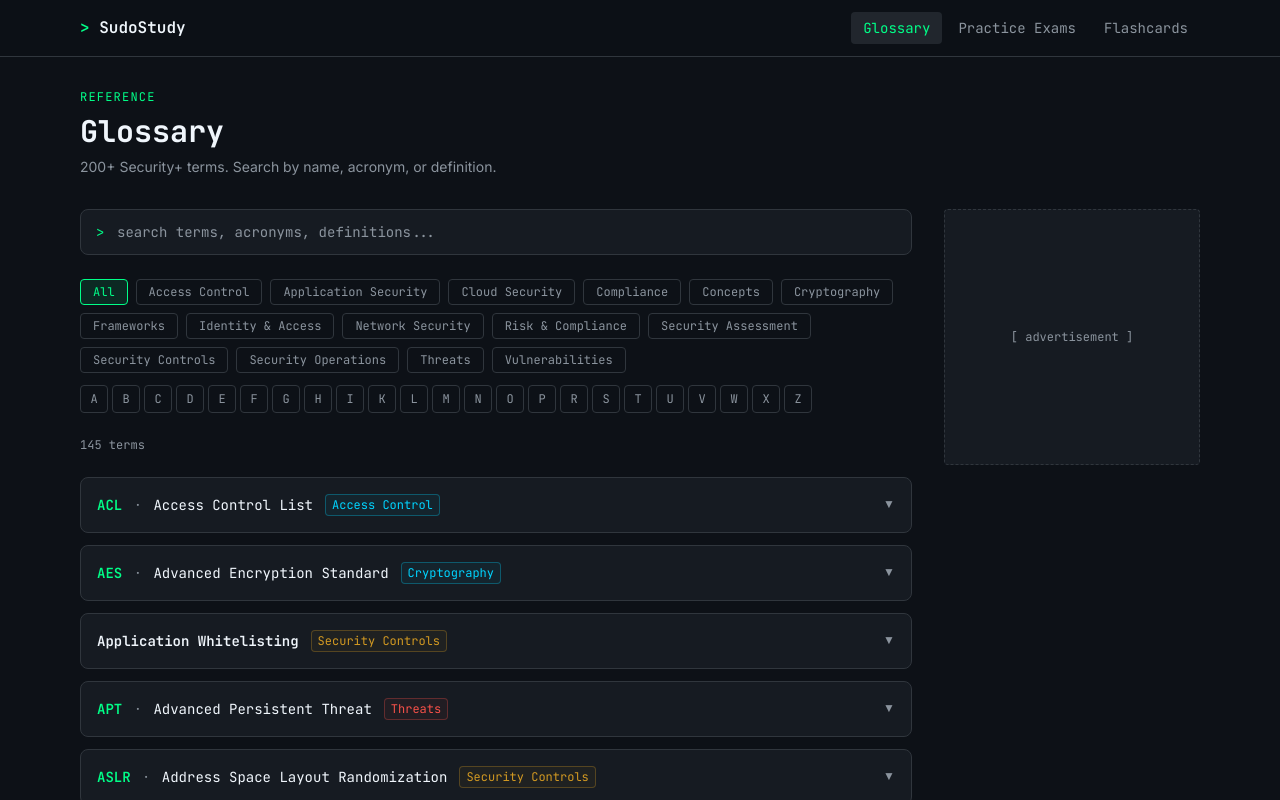
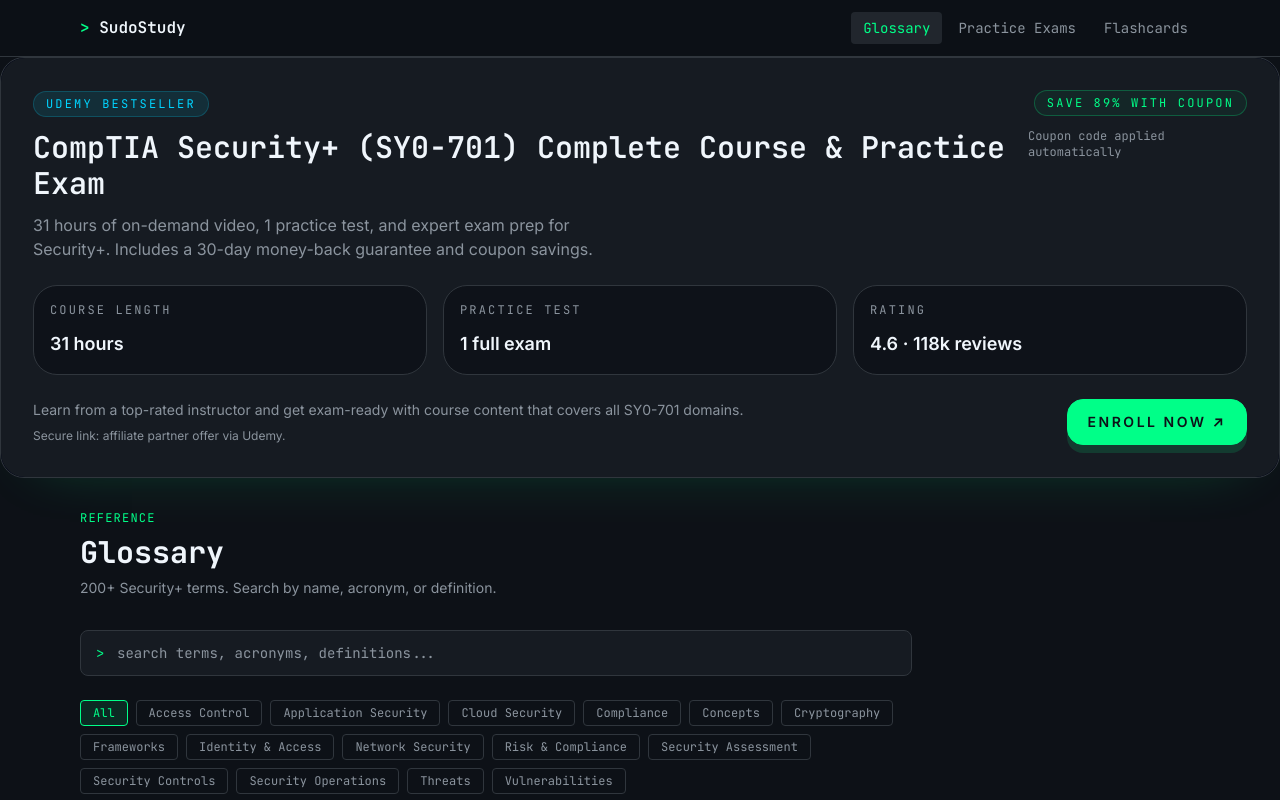
Before and after one commit to terrytelford/sudostudy, a Next.js app in the folder app/: page /glossary in a window 1280 px wide. Shown: the top 800 px of the page. Built offline with nearby package versions, Linux system fonts and the light colour scheme; no server answers.

Commit message:
Add top global Udemy affiliate banner

```diff
--- /dev/null
+++ b/app/src/app/head.tsx
@@ -0,0 +1,16 @@
+const ADSENSE_CLIENT = process.env.NEXT_PUBLIC_GOOGLE_ADSENSE_CLIENT_ID ?? ''
+
+export default function Head() {
+  return (
+    <>
+      <meta name="impact-site-verification" value="54b14d4a-df41-41fa-9092-de8a1d823b31" />
+      {ADSENSE_CLIENT ? (
+        <script
+          async
+          src={`https://pagead2.googlesyndication.com/pagead/js/adsbygoogle.js?client=${ADSENSE_CLIENT}`}
+          crossOrigin="anonymous"
+        />
+      ) : null}
+    </>
+  )
+}
--- a/app/src/app/layout.tsx
+++ b/app/src/app/layout.tsx
@@ -3,6 +3,7 @@
 import './globals.css'
 import Navbar from '@/components/layout/Navbar'
 import Footer from '@/components/layout/Footer'
+import AffiliateTopBanner from '@/components/ads/AffiliateTopBanner'
 
 const inter = Inter({
   subsets: ['latin'],
@@ -34,7 +35,6 @@
     description: 'Free CompTIA Security+ SY0-701 practice exams, interactive flashcards, and cybersecurity glossary.',
   },
   robots: { index: true, follow: true },
-  other: { 'impact-site-verification': '54b14d4a-df41-41fa-9092-de8a1d823b31' },
   manifest: '/manifest.json',
   themeColor: '#0d1117',
   icons: { icon: '/favicon.gif' },
@@ -45,6 +45,7 @@
     <html lang="en" className={`${inter.variable} ${jetbrainsMono.variable}`}>
       <body className="min-h-screen flex flex-col bg-bg-primary text-text-primary antialiased">
         <Navbar />
+        <AffiliateTopBanner />
         <main className="flex-1 max-w-6xl mx-auto w-full px-4 py-8">{children}</main>
         <Footer />
       </body>
--- /dev/null
+++ b/app/src/app/preview/affiliate-banner/page.tsx
@@ -0,0 +1,34 @@
+import AffiliateTopBanner from '@/components/ads/AffiliateTopBanner'
+
+export default function PreviewAffiliateBannerPage() {
+  return (
+    <main className="min-h-screen bg-bg-primary px-4 py-10 text-text-primary">
+      <div className="mx-auto flex max-w-6xl flex-col gap-8">
+        <div className="space-y-3">
+          <p className="font-mono text-xs uppercase tracking-[0.24em] text-accent-cyan">
+            Advertisement preview
+          </p>
+          <h1 className="font-mono text-4xl font-semibold text-text-primary">
+            Udemy Security+ Top Banner Preview
+          </h1>
+          <p className="max-w-2xl text-sm text-text-muted leading-relaxed">
+            This is a live preview of the responsive top-position affiliate banner for your site. Review the text, layout, and call to action before it is added to the production pages.
+          </p>
+        </div>
+
+        <div className="rounded-3xl border border-border bg-bg-secondary p-6">
+          <AffiliateTopBanner />
+        </div>
+
+        <div className="rounded-3xl border border-border bg-bg-secondary p-6 text-sm text-text-muted">
+          <p>
+            The banner is intentionally styled to match your dark terminal-inspired theme, with a clean responsive layout for desktop, tablet, and phone.
+          </p>
+          <p className="mt-3">
+            When you approve it, I can place this at the top of the homepage or on any other landing page you choose.
+          </p>
+        </div>
+      </div>
+    </main>
+  )
+}
--- a/app/src/components/ads/AdSlot.tsx
+++ b/app/src/components/ads/AdSlot.tsx
@@ -1,6 +1,14 @@
 'use client'
 
+import { useEffect } from 'react'
 import { cn } from '@/lib/utils'
+import { ADSENSE_CLIENT, ADSENSE_SLOTS } from '@/lib/ads'
+
+declare global {
+  interface Window {
+    adsbygoogle?: Array<Record<string, unknown>>
+  }
+}
 
 interface AdSlotProps {
   type: 'banner' | 'sidebar' | 'inline'
@@ -16,14 +24,27 @@
     inline:  'h-20 w-full',
   }
 
-  if (adClient && adSlot) {
+  const adClientId = adClient ?? ADSENSE_CLIENT
+  const adSlotId = adSlot ?? ADSENSE_SLOTS[type]
+
+  useEffect(() => {
+    if (adClientId && adSlotId && typeof window !== 'undefined') {
+      try {
+        ;(window.adsbygoogle = window.adsbygoogle || []).push({})
+      } catch (error) {
+        console.warn('Adsense initialization failed:', error)
+      }
+    }
+  }, [adClientId, adSlotId])
+
+  if (adClientId && adSlotId) {
     return (
       <div className={cn('overflow-hidden', sizes[type], className)}>
         <ins
           className="adsbygoogle"
           style={{ display: 'block' }}
-          data-ad-client={adClient}
-          data-ad-slot={adSlot}
+          data-ad-client={adClientId}
+          data-ad-slot={adSlotId}
           data-ad-format="auto"
           data-full-width-responsive="true"
         />
--- /dev/null
+++ b/app/src/components/ads/AffiliateTopBanner.tsx
@@ -0,0 +1,67 @@
+import Link from 'next/link'
+
+export default function AffiliateTopBanner() {
+  return (
+    <Link
+      href="https://trk.udemy.com/X4njJa"
+      target="_blank"
+      rel="noopener noreferrer"
+      className="group block overflow-hidden rounded-3xl border border-border bg-gradient-to-r from-slate-950 via-slate-900 to-slate-950 shadow-[0_16px_60px_-40px_rgba(0,255,136,0.33)] transition-transform hover:-translate-y-0.5"
+    >
+      <div className="flex flex-col gap-6 rounded-3xl bg-bg-secondary p-5 sm:p-6 md:p-8">
+        <div className="flex flex-col gap-4 sm:flex-row sm:items-start sm:justify-between">
+          <div className="space-y-3 min-w-0">
+            <div className="inline-flex items-center gap-2 rounded-full border border-accent-cyan/20 bg-accent-cyan/10 px-3 py-1 text-xs font-mono uppercase tracking-[0.18em] text-accent-cyan">
+              Udemy Bestseller
+            </div>
+            <div className="min-w-0">
+              <h2 className="font-mono text-2xl sm:text-3xl font-semibold text-text-primary leading-tight">
+                CompTIA Security+ (SY0-701) Complete Course & Practice Exam
+              </h2>
+              <p className="mt-3 max-w-xl text-sm text-text-muted sm:text-base leading-relaxed">
+                31 hours of on-demand video, 1 practice test, and expert exam prep for Security+. Includes a 30-day money-back guarantee and coupon savings.
+              </p>
+            </div>
+          </div>
+
+          <div className="flex flex-col items-start gap-3 sm:items-end">
+            <span className="inline-flex rounded-full border border-accent-green/25 bg-accent-green/5 px-3 py-1 text-xs font-mono uppercase tracking-[0.18em] text-accent-green">
+              Save 89% with coupon
+            </span>
+            <span className="font-mono text-xs text-text-muted">Coupon code applied automatically</span>
+          </div>
+        </div>
+
+        <div className="grid gap-4 sm:grid-cols-3">
+          <div className="rounded-3xl border border-border bg-bg-primary/80 p-4">
+            <p className="font-mono text-xs uppercase tracking-[0.18em] text-text-muted">Course length</p>
+            <p className="mt-3 text-lg font-semibold text-text-primary">31 hours</p>
+          </div>
+          <div className="rounded-3xl border border-border bg-bg-primary/80 p-4">
+            <p className="font-mono text-xs uppercase tracking-[0.18em] text-text-muted">Practice test</p>
+            <p className="mt-3 text-lg font-semibold text-text-primary">1 full exam</p>
+          </div>
+          <div className="rounded-3xl border border-border bg-bg-primary/80 p-4">
+            <p className="font-mono text-xs uppercase tracking-[0.18em] text-text-muted">Rating</p>
+            <p className="mt-3 text-lg font-semibold text-text-primary">4.6 · 118k reviews</p>
+          </div>
+        </div>
+
+        <div className="flex flex-col gap-4 sm:flex-row sm:items-center sm:justify-between">
+          <div className="space-y-2">
+            <p className="text-sm text-text-muted">
+              Learn from a top-rated instructor and get exam-ready with course content that covers all SY0-701 domains.
+            </p>
+            <p className="text-xs text-text-muted">
+              Secure link: affiliate partner offer via Udemy.
+            </p>
+          </div>
+
+          <span className="inline-flex w-full justify-center rounded-2xl border border-accent-green bg-accent-green px-5 py-3 text-sm font-semibold uppercase tracking-[0.18em] text-bg-primary shadow-[0_8px_0_rgba(0,255,136,0.14)] transition-colors hover:bg-accent-green/90 sm:w-auto">
+            Enroll now ↗
+          </span>
+        </div>
+      </div>
+    </Link>
+  )
+}
--- a/app/src/components/resources/RecommendedResources.tsx
+++ b/app/src/components/resources/RecommendedResources.tsx
@@ -46,7 +46,7 @@
     tag: 'Hardware',
     title: "YubiKey Security Key",
     author: 'Yubico',
-    description: 'No more reaching for your phone to open an app or type a code - simply touch the YubiKey to verify and you're in. Works with all major password managers and MFA apps.',
+    description: "No more reaching for your phone to open an app or type a code - simply touch the YubiKey to verify and you're in. Works with all major password managers and MFA apps.",
     price: '$41 - $137',
     cta: 'View on Amazon',
     href: 'https://www.amazon.ca/stores/page/12C906A0-DCE4-44D9-B3C8-6072418D073D?_encoding=UTF8&pd_rd_plhdr=t&pd_rd_i=B07HBCTYP1&store_ref=SBV_A03446803C0Z2Y0CIRBQ5-A042588835L5YGIX5JXSR&lp_asins=B07HBCTYP1&pd_rd_w=P1jWc&content-id=amzn1.sym.4d83b9b7-b781-428b-aa24-c9ca5f477ffc%3Aamzn1.sym.4d83b9b7-b781-428b-aa24-c9ca5f477ffc&pf_rd_p=4d83b9b7-b781-428b-aa24-c9ca5f477ffc&pf_rd_r=X1MZTS19YSPH3BETVRG1&pd_rd_wg=LBxLf&pd_rd_r=c2c957ef-19c9-4e25-87c6-0afb891191a1&linkCode=ll2&tag=terrytelford-20&linkId=eb45cafed5ec0fe53d4fa3845d530c47&ref_=as_li_ss_tl',
--- /dev/null
+++ b/app/src/lib/ads.ts
@@ -0,0 +1,7 @@
+export const ADSENSE_CLIENT = process.env.NEXT_PUBLIC_GOOGLE_ADSENSE_CLIENT_ID ?? ''
+
+export const ADSENSE_SLOTS = {
+  banner: process.env.NEXT_PUBLIC_GOOGLE_ADSENSE_SLOT_BANNER ?? '',
+  sidebar: process.env.NEXT_PUBLIC_GOOGLE_ADSENSE_SLOT_SIDEBAR ?? '',
+  inline: process.env.NEXT_PUBLIC_GOOGLE_ADSENSE_SLOT_INLINE ?? '',
+}
```
